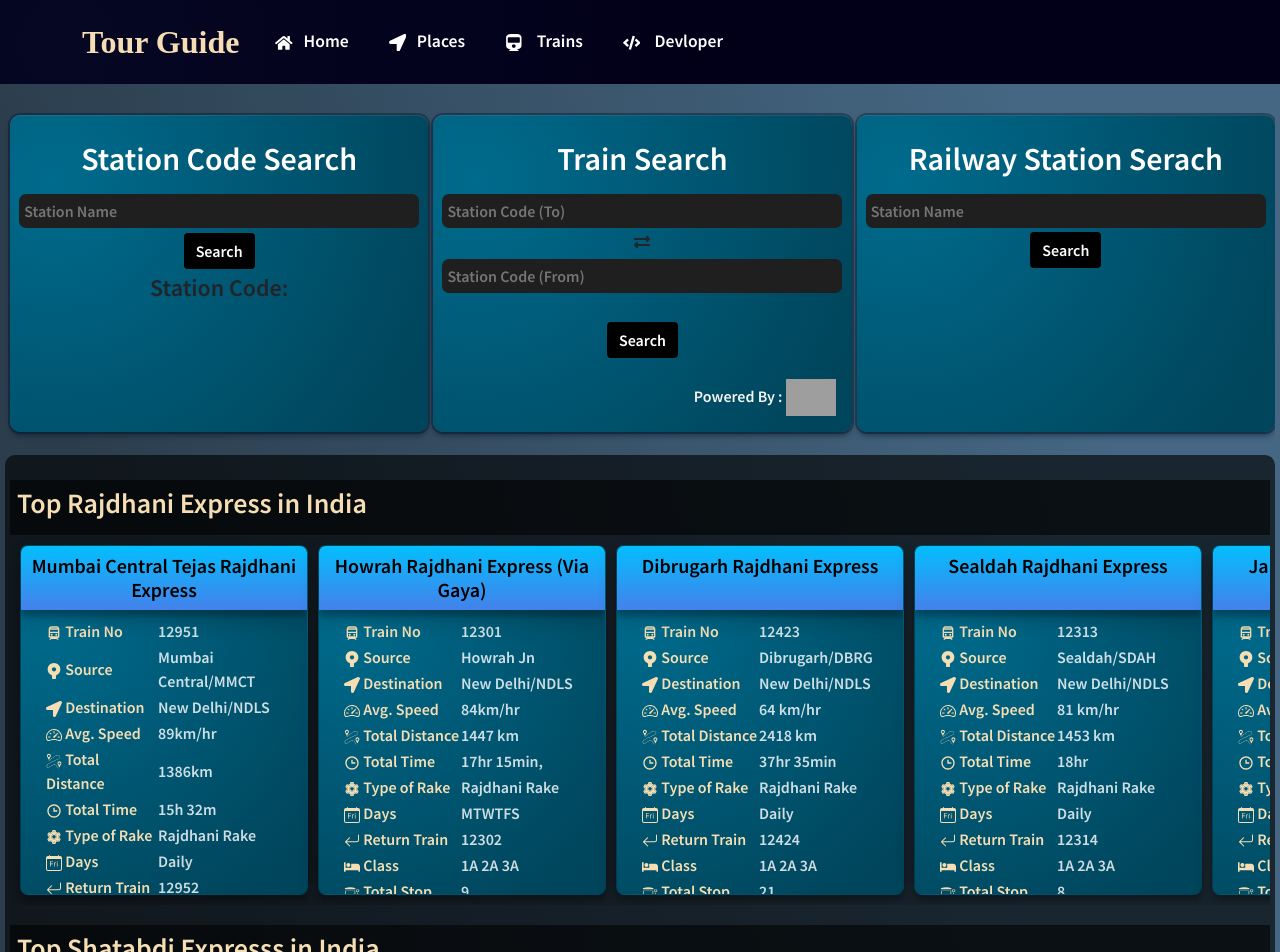
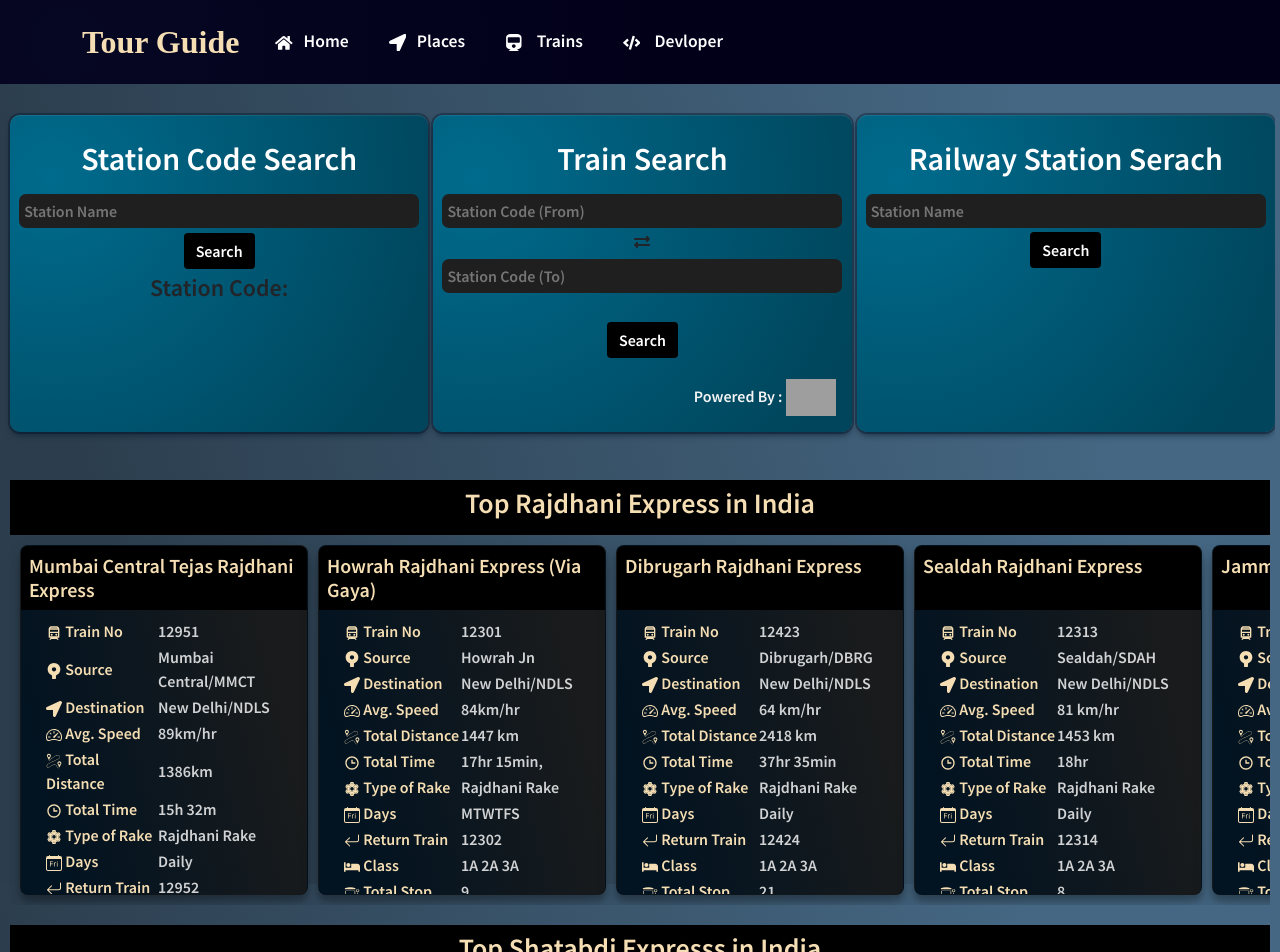
Before and after one commit to Sibten/TourGuide2, a React (Create React App) app: page /Train in a window 1280 px wide. Shown: the top 952 px of the page. Built offline with nearby package versions, Linux system fonts and the light colour scheme; grey boxes are pictures that could not be loaded.

Commit message:
train card bg color removed and text align center

```diff
--- a/src/Components/CSS/Train.css
+++ b/src/Components/CSS/Train.css
@@ -83,7 +83,7 @@
 
 .infoRow{
     margin-top: 10px;
-    background-color: rgba(0, 0, 0, 0.632);
+    /* background-color: rgba(0, 0, 0, 0.632); */
     /* border: 1px solid black; */
     height: auto;
     padding: 5px;
@@ -93,8 +93,10 @@
     color: rgb(183, 121, 5);
     margin-top: 20px;
     padding: 7px;
-    background-color: rgba(0, 0, 0, 0.568);
+    background-color: black;
+    text-align: center;
     color: wheat;
+
 }
 .infoRow .content{
     padding: 5px;
--- a/src/Components/JS/Header.js
+++ b/src/Components/JS/Header.js
@@ -2,7 +2,7 @@ import React from "react";
 import { Navbar, Nav , Container} from "react-bootstrap";
 import { FaCode, FaHome, FaLocationArrow, FaTrain} from "react-icons/fa";
 import { Link } from "react-router-dom";
-
+import  logo from "../Images/heading.svg"
 import "../CSS/Header.css";
 export default function Header() {
   return (
@@ -10,7 +10,7 @@ export default function Header() {
 
       <Navbar className="NavCont" expand="lg">
       <Container>
-        <Navbar.Brand className="NavTitle"> Tour Guide </Navbar.Brand>
+        <Navbar.Brand className="NavTitle"> Tour Guide  </Navbar.Brand>
         <Navbar.Toggle aria-controls="basic-navbar-nav" className="button" />
         <Navbar.Collapse>
         <Nav className="me-auto">
--- a/src/Components/JS/Train.js
+++ b/src/Components/JS/Train.js
@@ -3,6 +3,7 @@ import "../CSS/Train.css";
 import { FaExchangeAlt } from "react-icons/fa";
 import { Button, Modal } from "react-bootstrap";
 import TrainCard from "../Sub-Components/JS/TrainCard";
+import { GiToadTeeth } from "react-icons/gi";
 
 // import TrainPage from "./TrainPage";
 
@@ -15,12 +16,20 @@ export default function Train() {
   const [show, setShow] = useState(false);
 
   var today = new Date();
-
-  var date =
-    today.getDate().toString() +
-    "0" +
-    (today.getMonth() + 1).toString() +
-    today.getFullYear().toString();
+  var day,month;
+  if(today.getDate()<9){
+    day = "0"+today.getDate().toString();
+  }
+  else{
+    day = today.getDate().toString();
+  }
+  if(today.getMonth()>=11){
+    month = (today.getMonth()+1).toString();
+  }
+  else{
+    month = "0"+ (today.getMonth()+1).toString();
+  }
+  var date = day + month + today.getFullYear().toString();
   const axios = require("axios");
   const handleClose = () => setShow(false);
   const handleShow = () => {
@@ -111,7 +120,7 @@ export default function Train() {
           <Modal.Title>Modal heading</Modal.Title>
         </Modal.Header>
         <Modal.Body>
-          Do you Redirect to ixigo trains ? <br /> {To} -- {From} , Date :{" "}
+          Do you Redirect to ixigo trains ? <br /> {From} -- {To} , Date :{" "}
           {date}
         </Modal.Body>
         <Modal.Footer>
@@ -159,21 +168,23 @@ export default function Train() {
               {" "}
               <h2> Train Search </h2>
             </div>
+            {" "}
+            <input
+              type="text"
+              name="to"
+              id="to"
+              placeholder="Station Code (From)"
+              onChange={setChangeFrom}
+            />
+            <FaExchangeAlt />
             <input
               type="text"
               name="to"
               id="to"
               placeholder="Station Code (To)"
               onChange={setChangeTo}
-            />{" "}
-            <FaExchangeAlt />
-            <input
-              type="text"
-              name="to"
-              id="to"
-              placeholder="Station Code (From)"
-              onChange={setChangeFrom}
-            />{" "}
+            />
+            {" "}
             &nbsp;&nbsp;&nbsp;&nbsp; <br />
             <Button variant="primary" onClick={handleShow}>
               Search
--- a/src/Components/Sub-Components/CSS/dish.css
+++ b/src/Components/Sub-Components/CSS/dish.css
@@ -26,7 +26,7 @@
     overflow-y:scroll ;
   margin-left:20px;
   text-align:justify;
-  color: black;
+  color: white;
   background-color: white;
 }
 .dishes .dishCard .cardBody::-webkit-scrollbar{
--- a/src/Components/Sub-Components/CSS/trainCard.css
+++ b/src/Components/Sub-Components/CSS/trainCard.css
@@ -1,8 +1,7 @@
 .cardBody{
   box-shadow: rgba(0, 0, 0, 0.19) 0px 10px 20px, rgba(0, 0, 0, 0.23) 0px 6px 6px;
   /* background-color: aquamarine; */
-  /* background-image: linear-gradient( 174.2deg,  rgba(255,244,228,1) 7.1%, rgba(240,246,238,1) 67.4% ); */
-  background-image: radial-gradient( circle farthest-corner at 10% 20%,  rgba(0,107,141,1) 0%, rgba(0,69,91,1) 90% );
+  background-image:  linear-gradient( 76.3deg,  rgb(2, 19, 33) 12.6%, rgb(25, 27, 28) 82.8% );
   color: rgba(255, 255, 255, 0.808);
     overflow-y: scroll;
     border-radius: 8px;
@@ -14,13 +13,11 @@
   margin-top: 0px;
   padding:8px;
   top: 0px;
-  color: black;
+  color: wheat;
+  background-color: black;
   width: 100%;
-  text-align: center;
-  background-image:linear-gradient(0deg, #4481eb 0%, #04befe 100%);
-  /* overflow-y: scroll; */
   height: 64px;
-  box-shadow: rgba(0, 0, 0, 0.19) 0px 10px 20px, rgba(0, 0, 0, 0.23) 0px 6px 6px;
+  /* box-shadow: rgba(0, 0, 0, 0.19) 0px 10px 20px, rgba(0, 0, 0, 0.23) 0px 6px 6px; */
 
 }
 .cardBody::-webkit-scrollbar{
```
Also changed, not shown: src/Components/Images/heading.svg (added).
